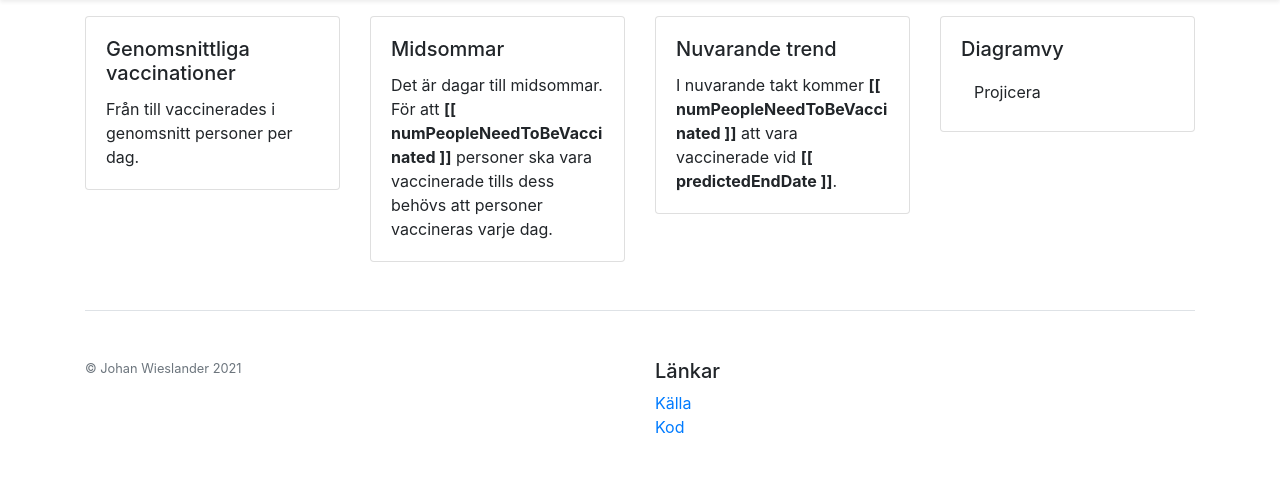
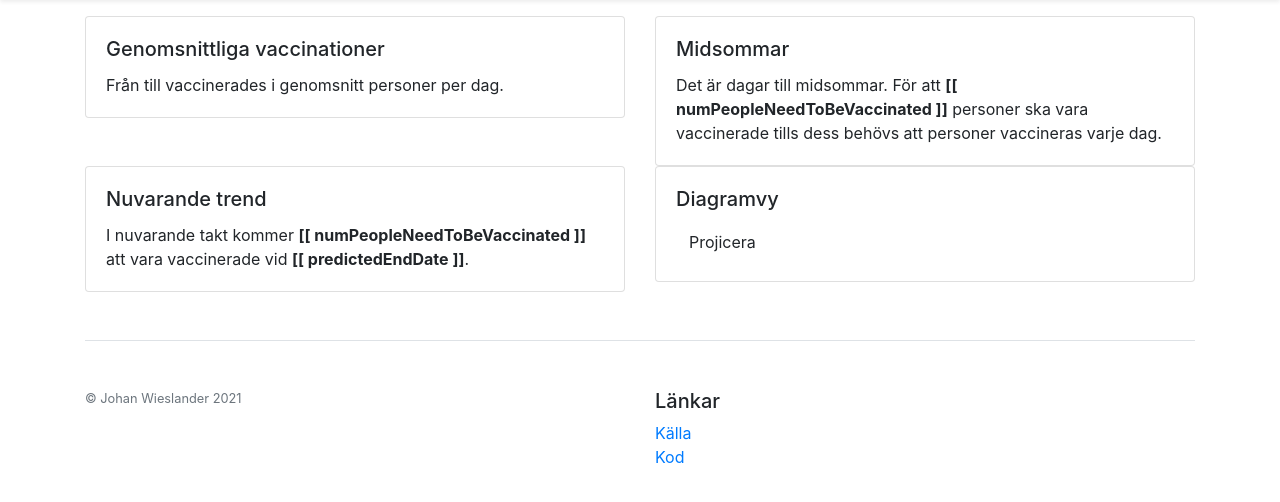
Before and after one commit to Halliom/VaxDax, a Flask app: template templates/index.html in a window 1280 px wide. Shown: the part 71-573 px from the top of the page. Run offline with Flask 2, Linux system fonts and the light colour scheme; the template is opened without the code that fills it, so the values that code supplies are empty; some libraries are stand-ins or nearby versions.

Commit message:
Change screen size layout

```diff
--- a/templates/index.html
+++ b/templates/index.html
@@ -53,7 +53,7 @@
 
     <div class="container" id="body">
         <div class="row">
-            <div class="col-6 col-md-3">
+            <div class="col-12 col-md-6 col-lg3">
                 <div class="card">
                     <div class="card-body">
                         <h5 class="card-title">Genomsnittliga vaccinationer</h5>
@@ -62,7 +62,7 @@
                 </div>
             </div>
 
-            <div class="col-6 col-md-3">
+            <div class="col-12 col-md-6 col-lg3">
                 <div class="card">
                     <div class="card-body">
                         <h5 class="card-title">Midsommar</h5>
@@ -71,7 +71,7 @@
                 </div>
             </div>
 
-            <div class="col-6 col-md-3">
+            <div class="col-12 col-md-6 col-lg3">
                 <div class="card">
                     <div class="card-body">
                         <h5 class="card-title">Nuvarande trend</h5>
@@ -80,7 +80,7 @@
                 </div>
             </div>
 
-            <div class="col-6 col-md-3">
+            <div class="col-12 col-md-6 col-lg3">
                 <div class="card">
                     <div class="card-body">
                         <h5 class="card-title">Diagramvy</h5>
```
